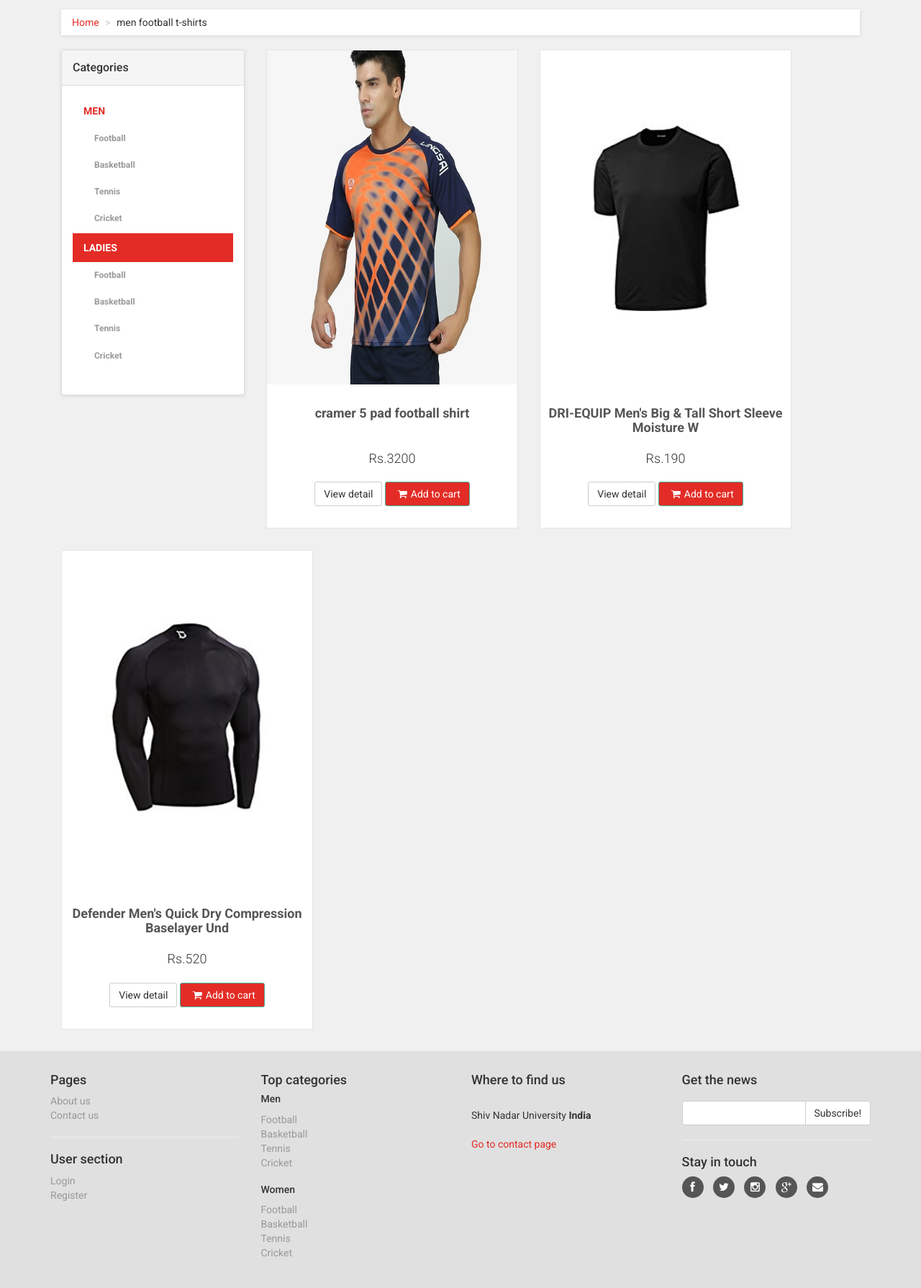
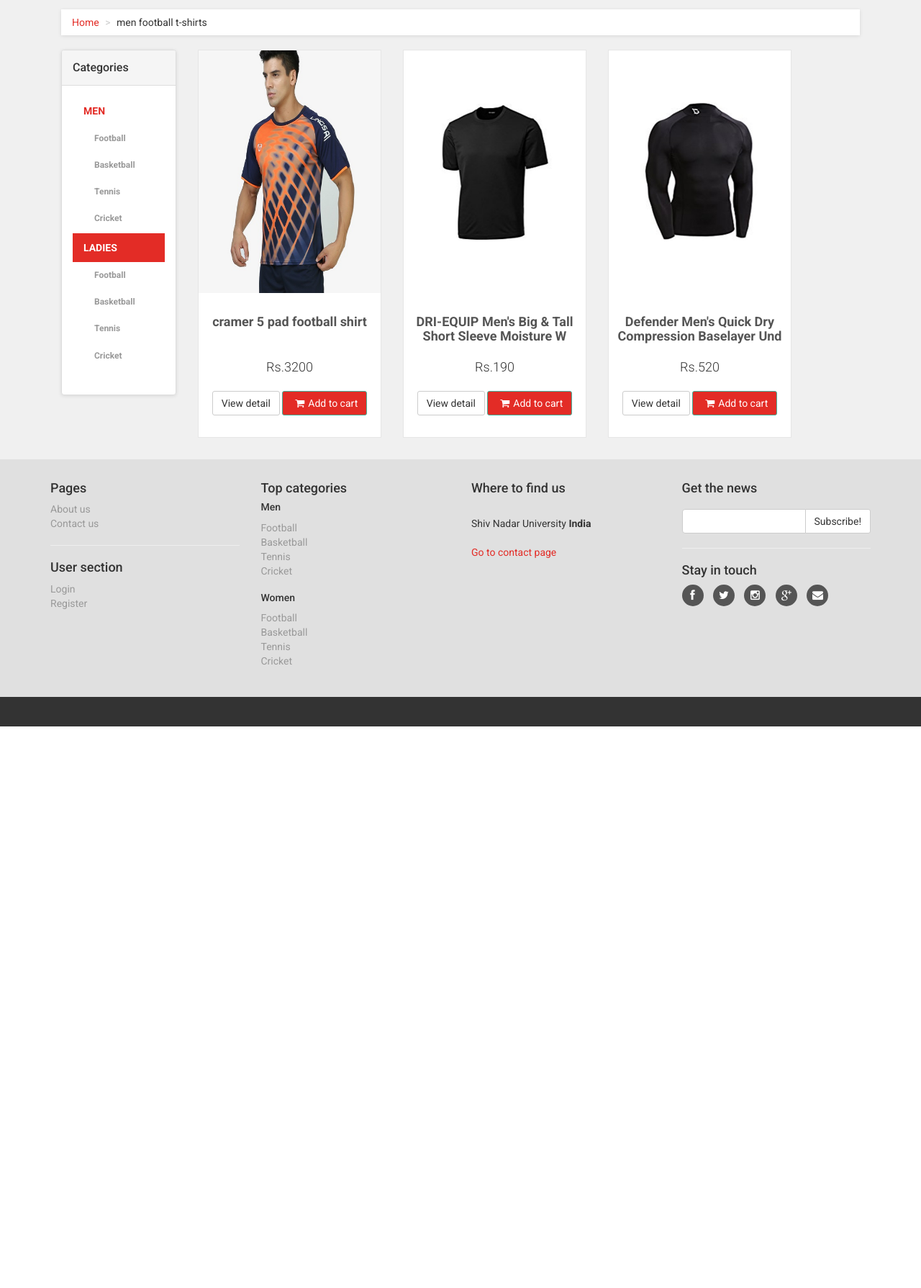
Before and after one commit to ManjulSinghSachan/IWS_sportstore, a PHP site: page /sportsnew/search_result_page.php?category_name=men_football_t-shirts in a window 1280 px wide. Shown: the part 138-1927 px from the top of the page at 72% size. After the commit the page ends 1147 px from the top, so only its background shows below. Run offline with PHP 8.4, Linux system fonts and the light colour scheme; data comes from the database, SQL or seed files in the repository; some libraries are stand-ins or nearby versions.

Commit message:
Product Card Display Fixed

```diff
--- a/search_result_page.php
+++ b/search_result_page.php
@@ -102,7 +102,7 @@
                     </ul>
                 </div>
 
-                <div class="col-md-3">
+                <div class="col-md-2">
                     <!-- *** MENUS AND FILTERS ***
  _________________________________________________________ -->
                 <div class="panel panel-default sidebar-menu">
@@ -155,7 +155,9 @@
 							$num_rows=mysql_num_rows($ret);
 							//echo $num_rows;
 							if($num_rows>0){
+								$p_count = 0;
 								while($data=mysql_fetch_array($ret)){
+									$p_count++;
 									// product ID
 									$id = $data['product_id'];
 									// product name
@@ -166,7 +168,14 @@
 									$photo = $data['photo'];
 
 				?>
-				 <div class="col-md-4 col-sm-6">
+				<?php
+					//echo $p_count;
+					if ($p_count % 3 == 1 && $p_count > 1){
+						echo "<div class=\"col-md-2\"></div>";
+
+					}
+				?>
+				 <div class="col-md-3 col-sm-6">
                             <div class="product">
                                 <div class="flip-container">
                                     <div class="flipper">
@@ -198,6 +207,8 @@
                             </div>
                             <!-- /.product -->
                     </div>
+
+
 				<?php
 								}
 							}
```
